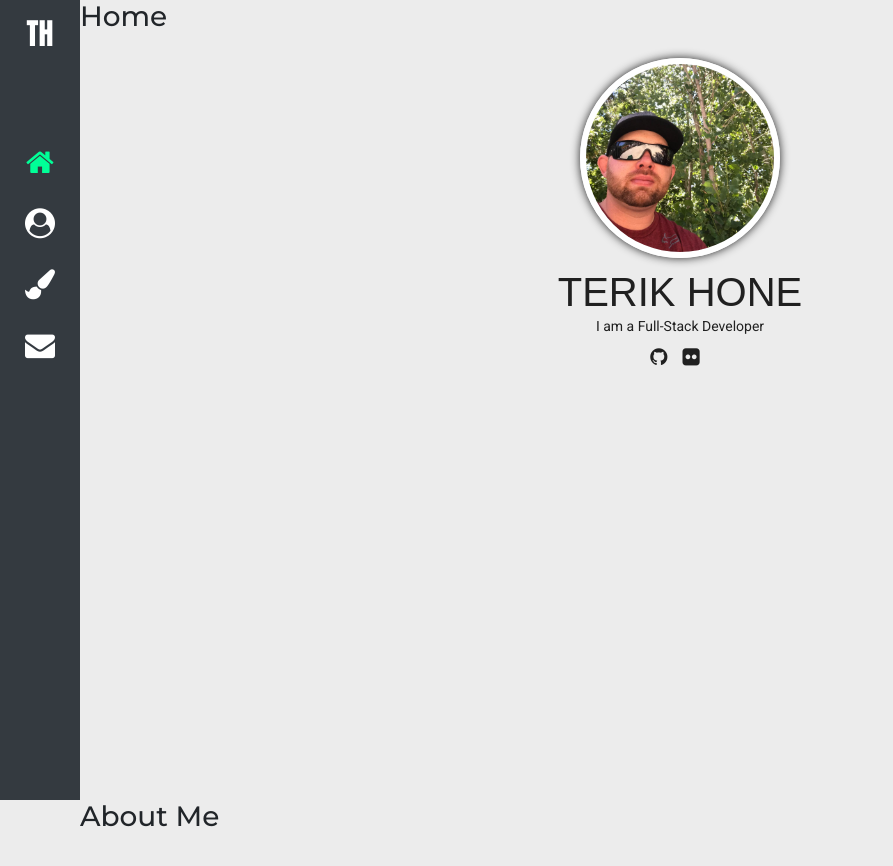
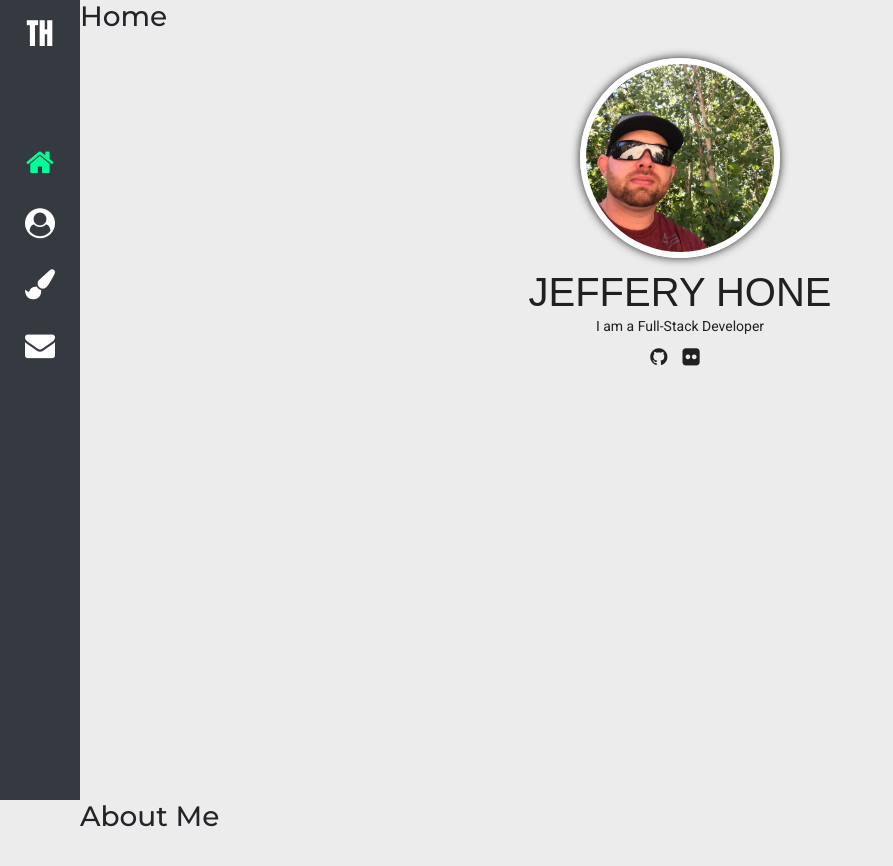
Before and after one commit to torqie/new-portfolio, a plain HTML site: page index.html in a window 1280 px wide. Shown: the top 866 px of the page, without its empty margins (0-893 px from the left). Drawn offline with nearby package versions, Linux system fonts and the light colour scheme.

Commit message:
changed name on site

```diff
--- a/index.html
+++ b/index.html
@@ -49,7 +49,7 @@
                 <div class="col p-3 d-flex flex-column justify-content-center align-items-center">
                   <div class="text-center" id="intro">
                     <img alt="Terik Hone" class="img-fluid" src="assets/images/terik.jpg">
-                    <h1 class="name">Terik Hone</h1>
+                    <h1 class="name">Jeffery Hone</h1>
                     <p>I am a <span>Full-Stack Developer</span></p>
                     <ul class="social">
                       <li>
```
